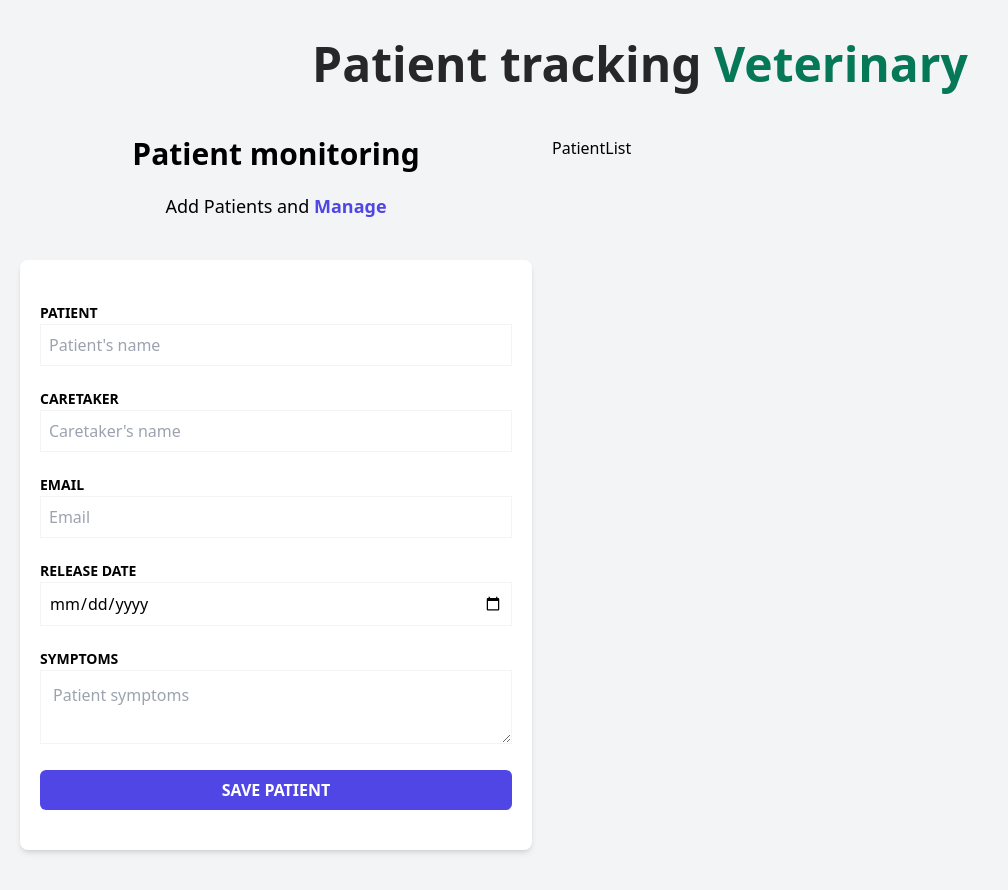
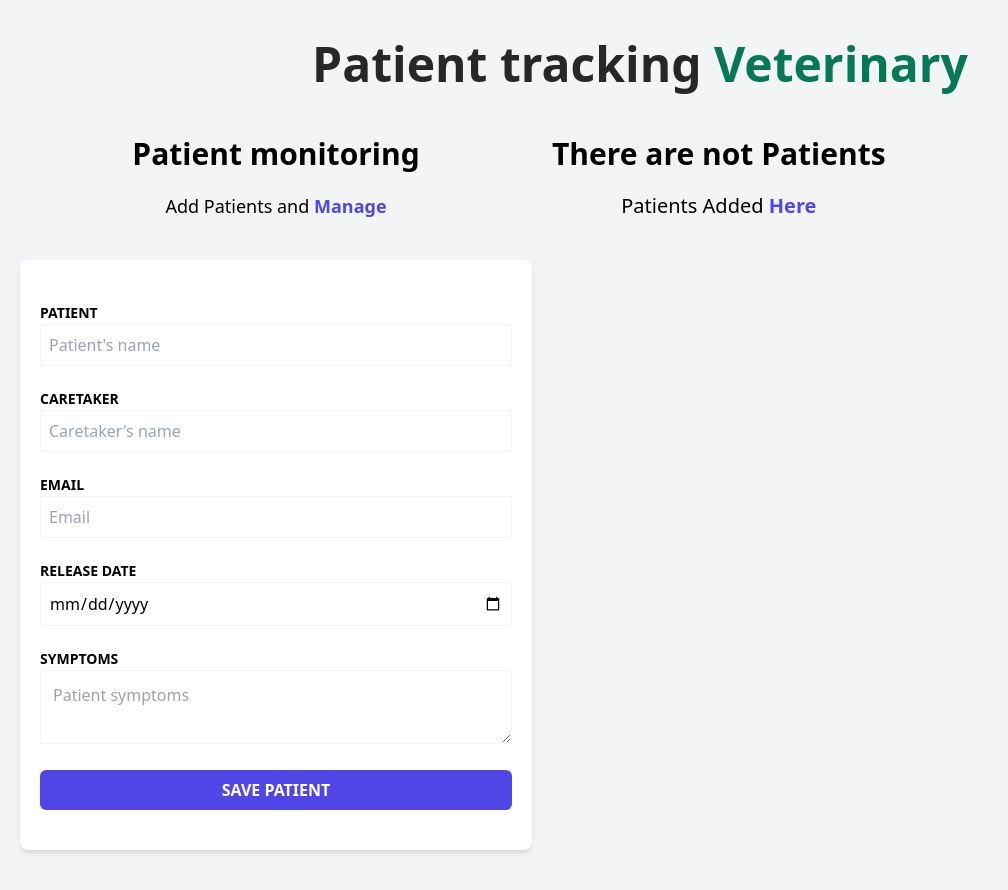
Before and after one commit to wichofly/veterinaryPatients-app, a React (Vite) app: page / in a window 1280 px wide. Shown: the whole page, without its empty margins (0-1008 px from the left). Built offline with nearby package versions, Linux system fonts and the light colour scheme.

Commit message:
feat: enhance PatientList component to display message when no patients are available

```diff
--- a/src/components/PatientList.tsx
+++ b/src/components/PatientList.tsx
@@ -4,7 +4,23 @@ const PatientList = () => {
   const { patients } = usePatientStore();
   console.log(patients);
 
-  return <div>PatientList</div>;
+  return (
+    <div className="">
+      {patients.length ? (
+        <p>Patient</p>
+      ) : (
+        <>
+          <h2 className="font-semibold text-3xl text-center">
+            There are not Patients
+          </h2>{' '}
+          <p className="text-xl mt-5 mb-10 text-center">
+            Patients Added{' '}
+            <span className="text-indigo-600 font-semibold">Here</span>
+          </p>
+        </>
+      )}
+    </div>
+  );
 };
 
 export default PatientList;
```
Also changed, not shown: src/store.ts (line endings or trailing spaces).
